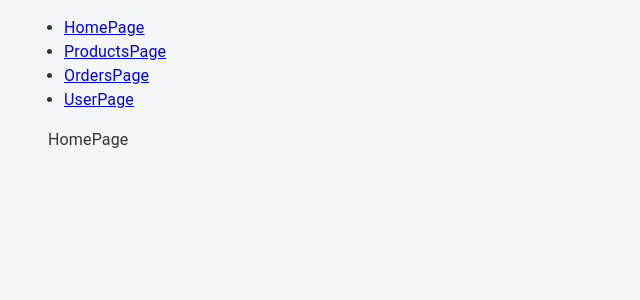
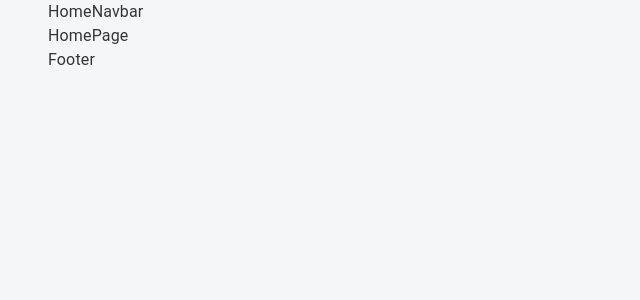
Before and after one commit to rakhimboev/burak-react, a React (Create React App) app: page / in a window 1280 px wide. Shown: the top 300 px of the page, without its empty margins (0-640 px from the left). Built offline with nearby package versions, Linux system fonts and the light colour scheme.

Commit message:
fix: organize header and footer components

```diff
--- a/src/app/App.tsx
+++ b/src/app/App.tsx
@@ -1,32 +1,20 @@
 import React from "react";
 import "../css/app.css";
 import { Container } from "@mui/material";
-import { Link, Route, Switch } from "react-router-dom";
+import { Route, Switch, useLocation } from "react-router-dom";
 import { ProductsPage } from "./screens/productsPage";
 import { OrdersPage } from "./screens/ordersPage";
 import { UserPage } from "./screens/userPage";
 import { HomePage } from "./screens/homePage";
+import { HomeNavbar } from "./components/headers/HomeNavbar";
+import { Footer } from "./components/footer";
 
 function App() {
+  const location = useLocation()
   return (
     <Container>
-      <div>
-        <nav>
-          <ul>
-            <li>
-              <Link to="/">HomePage</Link>
-            </li>
-            <li>
-              <Link to="/products">ProductsPage</Link>
-            </li>
-            <li>
-              <Link to="/orders">OrdersPage</Link>
-            </li>
-            <li>
-              <Link to="/member-page">UserPage</Link>
-            </li>
-          </ul>
-        </nav>
+      <>
+      {location.pathname === '/' ? <HomeNavbar /> : <OrdersPage />}
         <Switch>
           <Route path="/products">
             <ProductsPage />{" "}
@@ -38,11 +26,11 @@
             <UserPage />
           </Route>
           <Route path="/">
-            {" "}
-            <HomePage />{" "}
+            <HomePage />
           </Route>
         </Switch>
-      </div>
+        <Footer />
+      </>
     </Container>
   );
 }
--- /dev/null
+++ b/src/app/components/footer/index.tsx
@@ -0,0 +1,5 @@
+import { Container } from "@mui/material";
+
+export const Footer = () => {
+  return <Container>Footer</Container>;
+};
--- /dev/null
+++ b/src/app/components/headers/HomeNavbar.tsx
@@ -0,0 +1,5 @@
+import { Container } from "@mui/material"
+
+export const HomeNavbar = () => {
+    return <Container>HomeNavbar</Container>
+}
--- /dev/null
+++ b/src/app/components/headers/otherNavbar.tsx
@@ -0,0 +1,5 @@
+import { Container } from "@mui/material";
+
+export const OtherNavbar = () => {
+  return <Container>OtherNavbar</Container>;
+};
```
